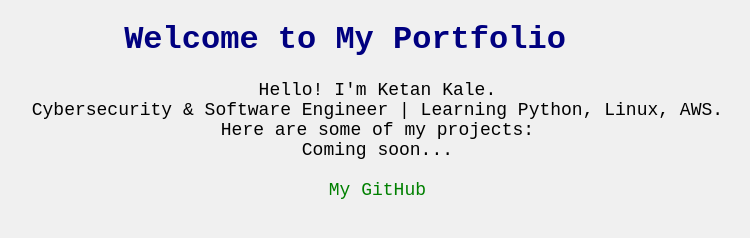
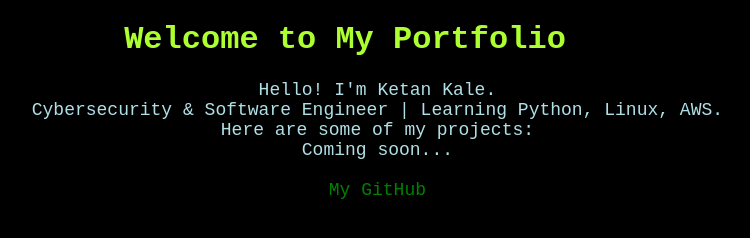
Before and after one commit to k3nf0x2/Portfolio-website, a plain HTML site: page index.html in a window 1280 px wide. Shown: the whole page, without its empty margins (295-1045 px from the left). Drawn offline with Linux system fonts and the light colour scheme.

Commit message:
modified styles.css

```diff
--- a/styles.css
+++ b/styles.css
@@ -1,14 +1,15 @@
 body {
-    background-color: #f0f0f0;
+    background-color: black;
     font-family: monospace, serif, Arial, Helvetica, sans-serif;
     text-align: center;
 }
 
 h1 {
-    color: navy;
+    color: greenyellow;
 }
 
 pre {
+    color: powderblue;
     font-size: 18px;
 }
 
```
